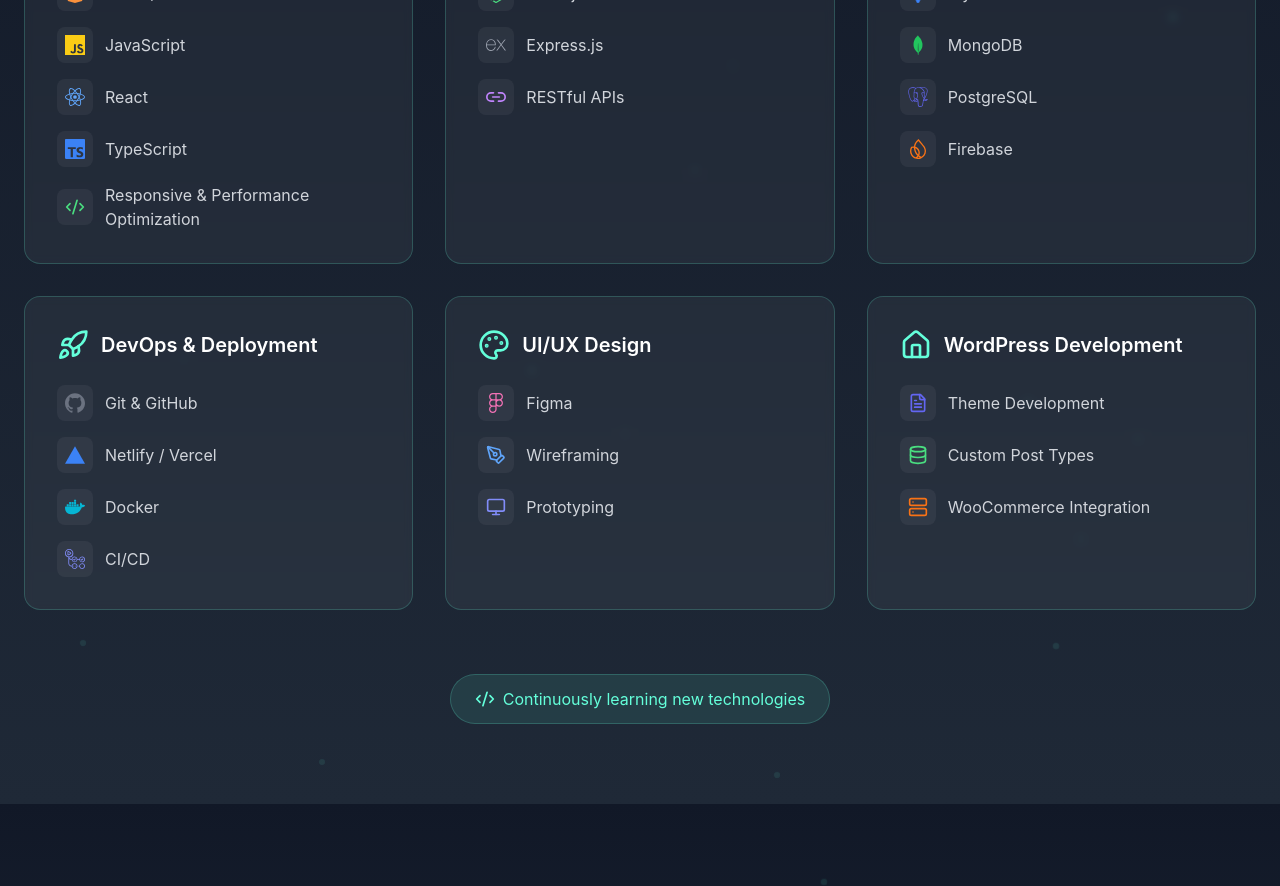
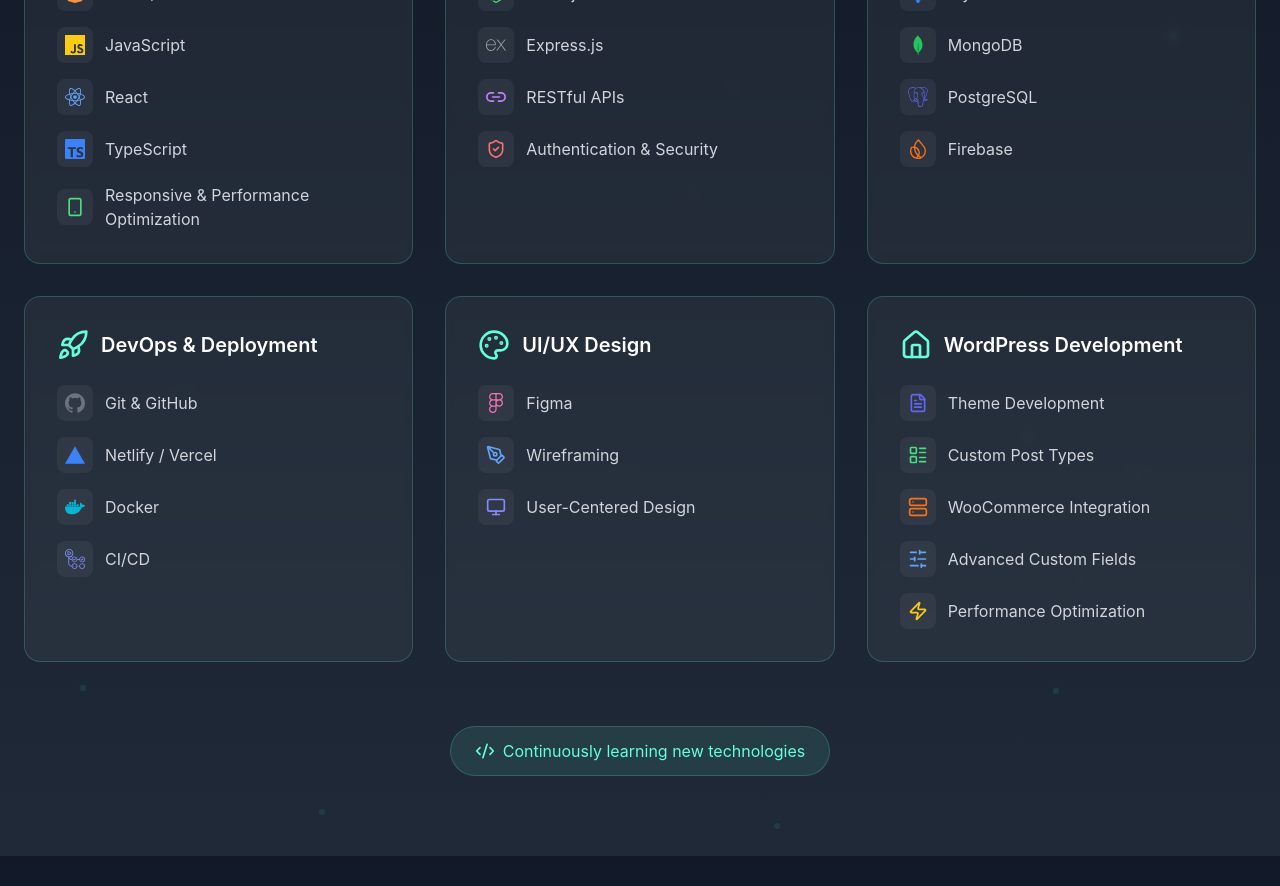
Before and after one commit to Yasintha8/portfolio-website, a React (Vite) app: page / in a window 1280 px wide. Shown: the part 2160-3046 px from the top of the page. Built offline with nearby package versions, Linux system fonts and the light colour scheme.

Commit message:
Update index.html and Skills component with new meta tag and enhanced skills

```diff
--- a/index.html
+++ b/index.html
@@ -1,13 +1,17 @@
 <!doctype html>
 <html lang="en">
+
 <head>
   <meta charset="UTF-8" />
   <link rel="icon" type="image/svg+xml" href="favicon.svg">
+  <meta name="google-site-verification" content="o4lHeXw_tH7EA2KGM7zvydWnlhJg3f9i8JBX_pKxKOw" />
   <meta name="viewport" content="width=device-width, initial-scale=1.0" />
   <title>Yasintha Chamikara | Portfolio</title>
 </head>
+
 <body>
   <div id="root"></div>
   <script type="module" src="/src/main.jsx"></script>
 </body>
+
 </html>
--- a/src/components/Skills.jsx
+++ b/src/components/Skills.jsx
@@ -12,6 +12,11 @@
   FileText,
   Home,
   Rocket,
+  Smartphone,
+  ShieldCheck,
+  LayoutList,
+  SlidersHorizontal,
+  Zap
 } from 'lucide-react';
 import { FiLink2 } from 'react-icons/fi';
 
@@ -29,7 +34,7 @@
         { name: "JavaScript", icon: SiJavascript, color: "text-yellow-400" },
         { name: "React", icon: SiReact, color: "text-blue-400" },
         { name: "TypeScript", icon: SiTypescript, color: "text-blue-500" },
-        { name: "Responsive & Performance Optimization", icon: Code2, color: "text-green-400" }
+        { name: "Responsive & Performance Optimization", icon: Smartphone, color: "text-green-400" }
       ]
     },
     {
@@ -39,6 +44,7 @@
         { name: "Node.js", icon: SiNodedotjs, color: "text-green-400" },
         { name: "Express.js", icon: SiExpress, color: "text-gray-400" },
         { name: "RESTful APIs", icon: FiLink2, color: "text-purple-400" },
+        { name: "Authentication & Security", icon: ShieldCheck, color: "text-red-400" }
       ]
     },
     {
@@ -67,7 +73,7 @@
       skills: [
         { name: "Figma", icon: SiFigma, color: "text-pink-400" },
         { name: "Wireframing", icon: PenTool, color: "text-blue-400" },
-        { name: "Prototyping", icon: Monitor, color: "text-indigo-400" }
+        { name: "User-Centered Design", icon: Monitor, color: "text-indigo-400" }
       ]
     },
     {
@@ -75,8 +81,10 @@
       icon: Home,
       skills: [
         { name: "Theme Development", icon: FileText, color: "text-indigo-500" },
-        { name: "Custom Post Types", icon: Database, color: "text-green-400" },
-        { name: "WooCommerce Integration", icon: Server, color: "text-orange-500" }
+        { name: "Custom Post Types", icon: LayoutList, color: "text-green-400" },
+        { name: "WooCommerce Integration", icon: Server, color: "text-orange-500" },
+        { name: "Advanced Custom Fields", icon: SlidersHorizontal, color: "text-blue-400" },
+        { name: "Performance Optimization", icon: Zap, color: "text-yellow-400" }
       ]
     }
   ];
```
Lines whose indentation alone changed are shown as unchanged.
